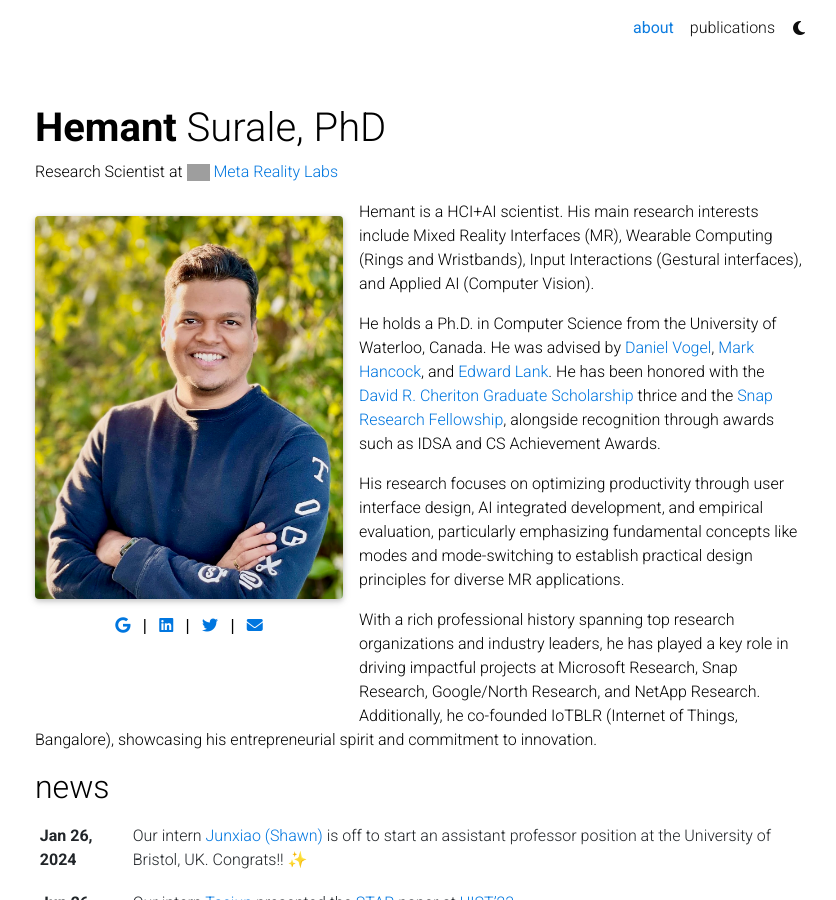
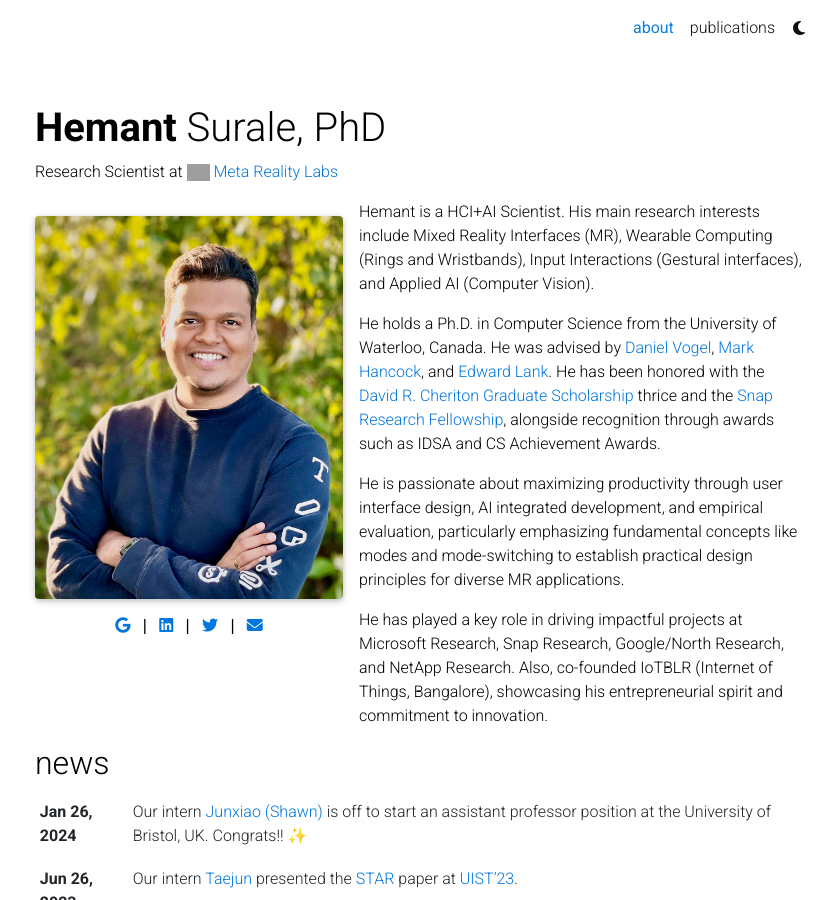
Before and after one commit to hemantsurale/hemantsurale.github.io, a Jekyll site: the page built from _pages/about.md, in a window 1280 px wide and 900 px high. Shown: the whole window, without its empty margins (220-1056 px from the left). Built offline with Jekyll 4.4.1, drawn with Linux system fonts in a browser that asks for light colours; emoji names are drawn with the system emoji font; comment, search, counter and statistics services are not loaded; a style sheet for code colours, icons or effects is not loaded; grey boxes are pictures that could not be loaded.

Commit message:
Update about.md

```diff
--- a/_pages/about.md
+++ b/_pages/about.md
@@ -30,10 +30,10 @@ social: false  # includes social icons at the bottom of the page
 latest_posts: false  # includes a list of the newest posts
 ---
 
-Hemant is a HCI+AI scientist. His main research interests include Mixed Reality Interfaces (MR), Wearable Computing (Rings and Wristbands), Input Interactions (Gestural interfaces), and Applied AI (Computer Vision).
+Hemant is a HCI+AI Scientist. His main research interests include Mixed Reality Interfaces (MR), Wearable Computing (Rings and Wristbands), Input Interactions (Gestural interfaces), and Applied AI (Computer Vision).
 
 He holds a Ph.D. in Computer Science from the University of Waterloo, Canada. He was advised by [Daniel Vogel](https://scholar.google.com/citations?user=Yi5nK1EAAAAJ&hl=en), [Mark Hancock](https://scholar.google.com/citations?hl=en&user=PYvcN3cAAAAJ), and [Edward Lank](https://scholar.google.com/citations?user=e7P8IwgAAAAJ&hl=en&oi=ao). He has been honored with the [David R. Cheriton Graduate Scholarship](https://cs.uwaterloo.ca/current-graduate-students/funding-and-awards/david-r-cheriton-graduate-scholarship) thrice and the [Snap Research Fellowship](https://snapresearchfs.splashthat.com/), alongside recognition through awards such as IDSA and CS Achievement Awards.
 
-His research focuses on optimizing productivity through user interface design, AI integrated development, and empirical evaluation, particularly emphasizing fundamental concepts like modes and mode-switching to establish practical design principles for diverse MR applications.
+He is passionate about maximizing productivity through user interface design, AI integrated development, and empirical evaluation, particularly emphasizing fundamental concepts like modes and mode-switching to establish practical design principles for diverse MR applications.
 
-With a rich professional history spanning top research organizations and industry leaders, he has played a key role in driving impactful projects at Microsoft Research, Snap Research, Google/North Research, and NetApp Research. Additionally, he co-founded IoTBLR (Internet of Things, Bangalore), showcasing his entrepreneurial spirit and commitment to innovation.
+He has played a key role in driving impactful projects at Microsoft Research, Snap Research, Google/North Research, and NetApp Research. Also, co-founded IoTBLR (Internet of Things, Bangalore), showcasing his entrepreneurial spirit and commitment to innovation.
```
